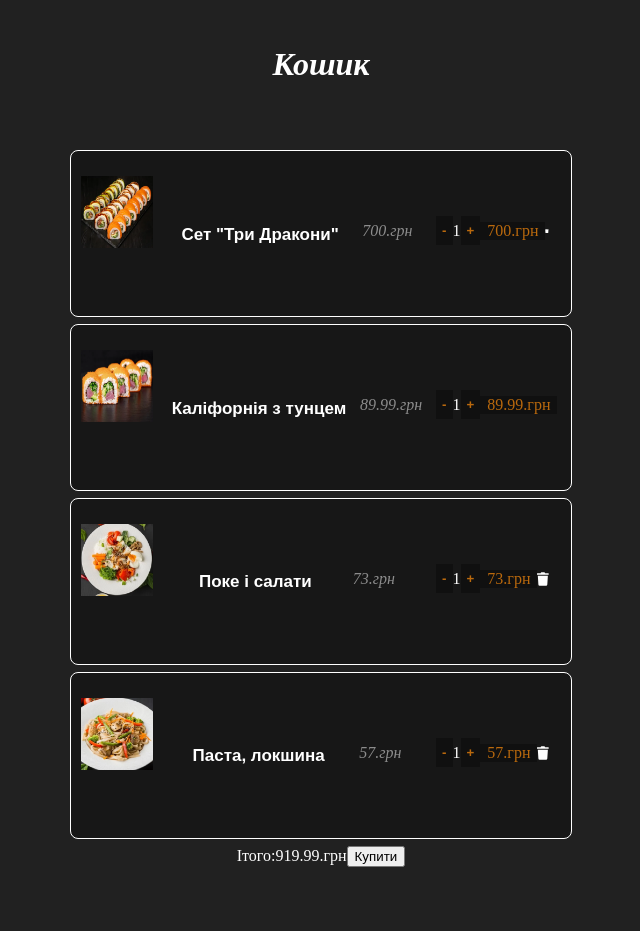
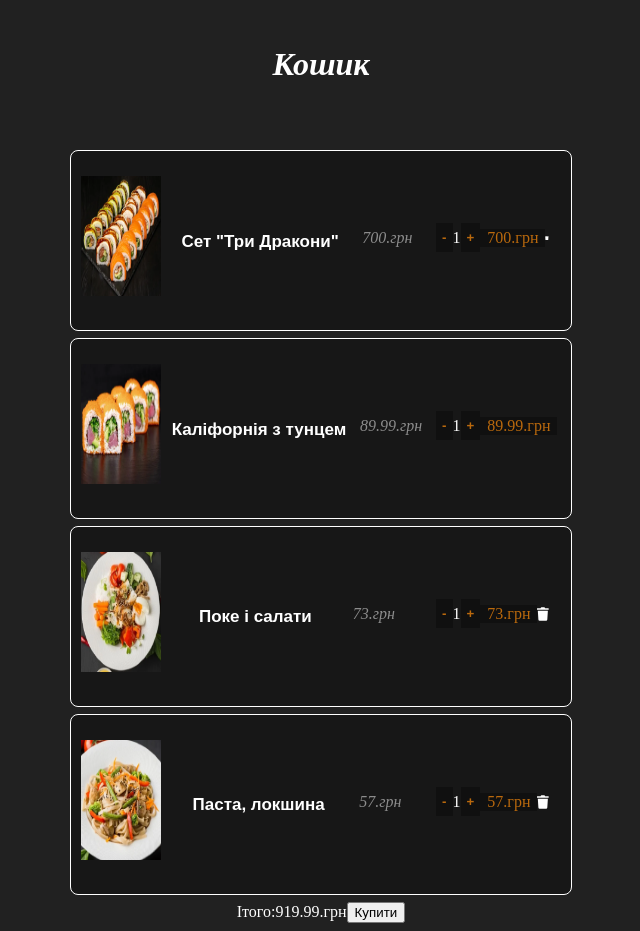
Before and after one commit to igorulich/cart-shop, a React (Create React App) app: page / in a window 1280 px wide. Shown: the whole page, without its empty margins (319-959 px from the left). Before the commit the page ends 875 px from the top, so only its background shows below. Built offline with nearby package versions, Linux system fonts and the light colour scheme.

Commit message:
new Intl.NumberFormat().format(result)

```diff
--- a/src/components/Shopingcart.jsx
+++ b/src/components/Shopingcart.jsx
@@ -13,7 +13,7 @@ export const ShopingCart = () => {
   const Footer = (
     <div className='ResultPanel'>
       <span>
-        Ітого:<span className='value'>{result}.грн</span>
+        Ітого:<span className='value'>{new Intl.NumberFormat().format(result)}.грн</span>
       </span>
       <button>Купити</button>
     </div>
--- a/src/components/itemstable.jsx
+++ b/src/components/itemstable.jsx
@@ -1,4 +1,4 @@
-/* eslint-disable no-undef */
+
 
 import React from 'react'
 import { FaTrash } from 'react-icons/fa';
@@ -11,9 +11,7 @@ export const Itemstable = ({ items, removeItem, increaCount, decreaCount }) => (
       <div className='PriceTable' key={item.id}>
         <div className='PriceTable__images'>
           <Image src={'./images/' + item.img}
-            height={'120px'}
-            width={'80px'}
-            alt="foto" />
+           style={{width: '80px', height: '120px'}} alt='react logo' />
 
         </div>
         <div className='PriceTable__title'><h4>{item.title}</h4></div>
```
